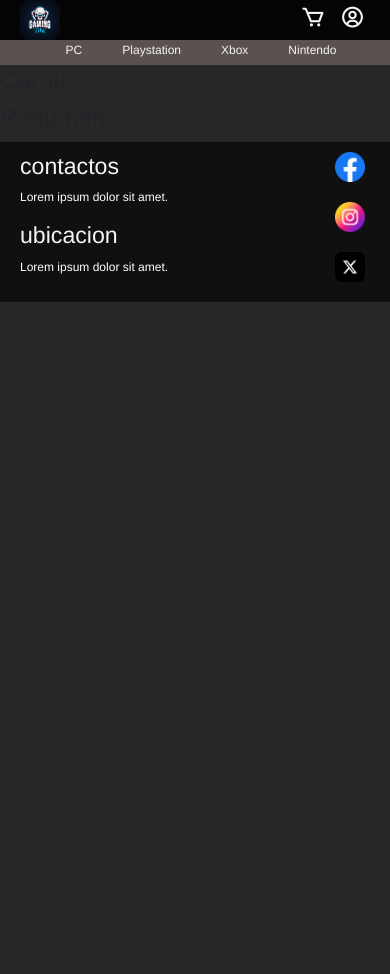
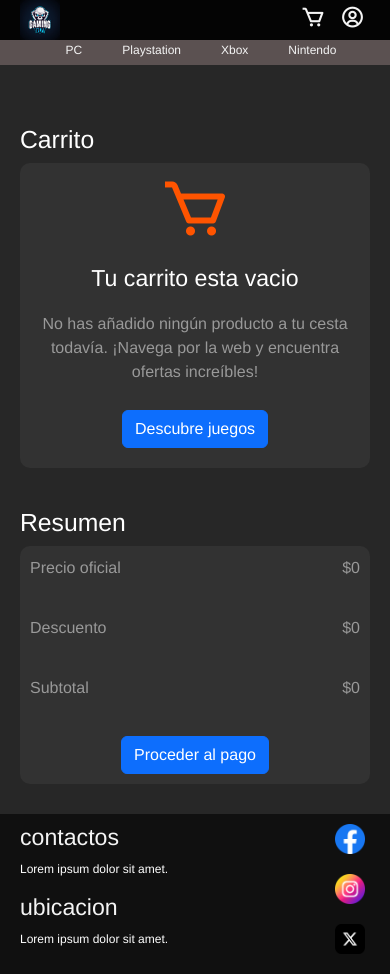
Before and after one commit to rodriii2887/game-team49665, a website: page pages/compras.html in a window 390 px wide. Before the commit the page ends 844 px from the top, so only its background shows below. Drawn offline with nearby package versions, Linux system fonts and the light colour scheme.

Commit message:
se termino pag compras y se hizo responsive

```diff
--- a/css/style.css
+++ b/css/style.css
@@ -623,6 +623,95 @@ footer .info div{
 }
 
 
+            /* COMPRAS */
+
+.cesta{
+    display: flex;
+    margin-top: 40px;
+}
+
+.cesta .contenedor-carrito{
+    width: 70%;
+    margin: 20px;
+    display: flex;
+    flex-direction: column;
+}
+
+.cesta .contenedor-carrito h2{
+    color: #fff;
+    text-align: start;
+}
+
+.cesta .contenedor-carrito .contenedor-info-carrito{
+    display: flex;
+    background-color: #323232;
+    flex-direction: column;
+    align-items: center;
+    border-radius: 10px;
+    padding: 10px;
+}
+
+.cesta .contenedor-carrito .contenedor-info-carrito i{
+    font-size: 72px;
+    color:#ff5400;
+}
+
+.cesta .contenedor-carrito .contenedor-info-carrito h3{
+    color: #fff;
+    margin: 20px 20px 20px 20px;
+}
+
+.cesta .contenedor-carrito .contenedor-info-carrito p{
+    text-align: center;
+    color: #999;
+}
+
+.cesta .contenedor-carrito .contenedor-info-carrito a{
+    margin: 10px;
+}
+
+.cesta .contenedor-resumen{
+    width: 30%;
+    margin: 20px;
+    display: flex;
+    flex-direction: column;
+}
+
+.cesta .contenedor-resumen h2{
+    color: #fff;
+    text-align: start;
+    position: sticky;
+}
+
+.cesta .contenedor-resumen .contenedor-info-resumen{
+    display: flex;
+    flex-direction: column;
+    background-color: #323232;
+    border-radius: 10px;
+}
+
+.cesta .contenedor-resumen .contenedor-info-resumen .span{
+    display: flex;
+    justify-content: space-between;
+}
+
+.cesta .contenedor-resumen .contenedor-info-resumen .span p{
+    color: #999;
+}
+
+
+.cesta .contenedor-resumen .contenedor-info-resumen div{
+    margin: 10px;
+}
+
+.cesta .contenedor-resumen .info-boton{
+    display: flex;
+    justify-content: center;
+    align-items: center;
+}
+
+
+
 
 /* MEDIA QUERY */
 
@@ -797,3 +886,21 @@ footer .info div{
         margin: 5px 5px 5px 5px;
     }
 }
+
+
+               /* CARRITO */
+
+
+@media screen and (max-width:620px){
+    .cesta{
+        flex-wrap: wrap;
+    }
+
+    .cesta .contenedor-carrito{
+        width: 95%;
+    }
+
+    .cesta .contenedor-resumen{
+        width: 95%;
+    }
+}
--- a/pages/compras.html
+++ b/pages/compras.html
@@ -32,20 +32,37 @@
     </header>
     <main>
         <section class="cesta">
-            <div>
+            <div class="contenedor-carrito">
                 <h2>
                     Carrito
                 </h2>
-                <div>
-
+                <div class="contenedor-info-carrito">
+                    <i class='bx bx-cart'></i></a>
+                    <h3>Tu carrito esta vacio</h3>
+                    <p>No has añadido ningún producto a tu cesta todavía. ¡Navega por la web y encuentra ofertas increíbles!</p>
+                    <a href="../index.html" class="btn btn-primary">Descubre juegos</a>
                 </div>
             </div>
-            <div>
+            <div class="contenedor-resumen">
                 <h2>
                     Resumen
                 </h2>
-                <div>
-
+                <div class="contenedor-info-resumen">
+                    <div class="span">
+                        <p>Precio oficial</p>
+                        <p>$0</p>
+                    </div>
+                    <div class="span">
+                        <p>Descuento</p>
+                        <p>$0</p>
+                    </div>
+                    <div class="span">
+                        <p>Subtotal</p>
+                        <p>$0</p>
+                    </div>
+                    <div class="info-boton">
+                    <a href="" class="btn btn-primary">Proceder al pago</a>
+                    </div>
                 </div>
             </div>
         </section>
```
